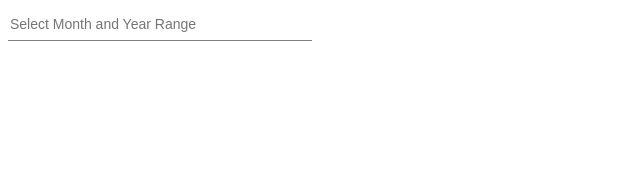
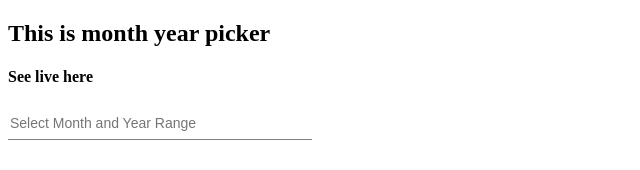
Before and after one commit to ranakartikchauhan/month-year-picker, a plain HTML site: page index.html in a window 1280 px wide. Shown: the whole page, without its empty margins (0-640 px from the left). Drawn offline with Linux system fonts and the light colour scheme.

Commit message:
Update index.html

```diff
--- a/index.html
+++ b/index.html
@@ -9,7 +9,8 @@
     <title>Document</title>
 </head>
 <body>
-
+  <h2>This is month year picker</h2>
+  <h4> See live here </h4>
  <input type="text" class="monthYearRangeInput" placeholder="Select Month and Year Range">
  <script type="text/javascript" src="month-year-picker.js"></script>
  <script>
```
